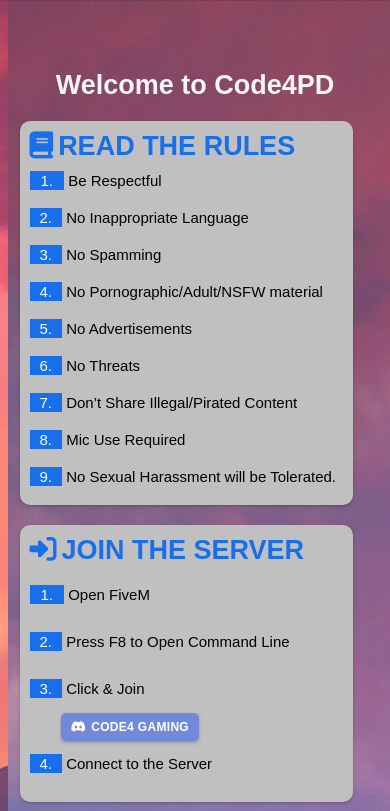
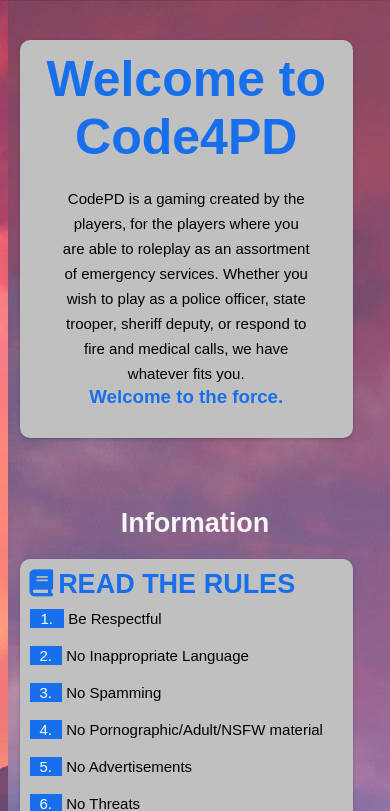
Before and after one commit to MFroyo/Web-Dev-Final-Project, a PHP site: page / in a window 390 px wide. Shown: the part 100-911 px from the top of the page. Run offline with PHP 8.4, Linux system fonts and the light colour scheme; data that the repository does not hold is empty; some libraries are stand-ins or nearby versions; some web fonts are replaced.

Commit message:
Added  and changed some things

```diff
--- a/backend/css/main.css
+++ b/backend/css/main.css
@@ -142,21 +142,43 @@ main h2{
 .section-promo{
 	position: relative;
 	padding: 20px 0px;
-	display: none;
 }
 
 .promo-background{
 	color: white;
-	border-radius: 100px;
+	border-radius: 10px;
 	background-size: cover;
 	width: auto;
-	height: 200px;
+	height: 20%;
 	padding: 10px;
 	background-position: center;
 	background-repeat: no-repeat;
 	background-color: rgba(0, 0, 0, 0.5);
 	box-shadow: rgba(50, 50, 93, 0.25) 0px 2px 5px -1px, rgba(0, 0, 0, 0.3) 0px 1px 3px -1px;
-	background-image: url(../img/promo.png);
+	background-color: #C0C0C0;
+}
+
+.promo-background h2 {
+	font-size: 50px;
+	margin-bottom: 20px;
+	text-align: center;
+	color: #176feb;
+}
+
+.promo-background p {
+	color: black;
+	margin-left:10%;
+	margin-right: 10%;;
+	font-size: 0.75vw;
+	line-height: 25px;
+	text-align: center;
+	font-weight: 500;
+}
+
+.promo-background h3 {
+	margin-bottom: 20px;
+	text-align: center;
+	color: #176feb;
 }
 
 .section-tutorial{
@@ -324,7 +346,7 @@ hr{
 }
 
 
-/* SCREENSHOTS */
+/* SCREENSHOTS
 .screenshots {
 	visibility: hidden;
 	display: none;
@@ -337,14 +359,13 @@ hr{
 	text-align: center;
 }
 
-  /* Position the image container (needed to position the left and right arrows) */
+
 .container {
 	position: relative;
 }
 
-  /* Hide the images by default */
+
 .mySlides {
-	display: none;
 	height: 600px;
 	width: 100%;
 }
@@ -355,12 +376,10 @@ hr{
 	object-fit:fill;
   }
 
-  /* Add a pointer when hovering over the thumbnail images */
 .cursor {
 	cursor: pointer;
 }
 
-  /* Next & previous buttons */
 .prev,.next {
 	cursor: pointer;
 	position: absolute;
@@ -375,18 +394,15 @@ hr{
 	-webkit-user-select: none;
 }
 
-  /* Position the "next button" to the right */
 .next {
 	right: 0;
 	border-radius: 3px 0 0 3px;
 }
 
-  /* On hover, add a black background color with a little bit see-through */
 .prev:hover,.next:hover {
 	background-color: #03a1fc62;
 }
 
-  /* Number text (1/3 etc) */
 .numbertext {
 	color: #f2f2f2;
 	font-size: 12px;
@@ -395,7 +411,6 @@ hr{
 	top: 0;
 }
 
-  /* Container for image text */
 .caption-container {
 	text-align: center;
 	background-color: #222;
@@ -409,21 +424,20 @@ hr{
 	clear: both;
 }
 
-  /* Six columns side by side */
 .column {
 	float: left;
 	height: 200px;
 	width: 16.66%;
 }
 
-  /* Add a transparency effect for thumnbail images */
+
 .demo {
 	opacity: 0.6;
 }
 
 .active,.demo:hover {
 	opacity: 1;
-}
+} */
 
 
 
@@ -445,7 +459,6 @@ hr{
 	flex-wrap: wrap;
 	justify-content: center;
 	gap: 20px;
-	width:
   }
 
   .section-global-stats div {
@@ -544,6 +557,7 @@ footer{
 	padding: 10px;
 	text-align: center;
 	margin-bottom: 1rem;
+	color: whitesmoke;
 }
 
 /* MEDIA PORT, MOBILE*/
@@ -606,6 +620,18 @@ footer{
 	.right {
 		display: none;
 		visibility: hidden;
+	}
+
+	.section-promo{
+		display: flex;
+		align-items: top;
+		flex-direction: column;
+		justify-content: space-between;
+		width: 95%;
+		z-index: -1;
+	}
+	.section-promo p{
+		font-size: 15px;
 	}
 
 	.section-tutorial h2{
@@ -701,11 +727,6 @@ footer{
 		display:none;
 	}
 
-	.section-promo {
-		visibility: hidden;
-		display:none;
-	}
-
 	.dropbtn {
 		visibility: hidden;
 		display: none;
--- a/index.php
+++ b/index.php
@@ -6,6 +6,7 @@
 	<title>Code4 Gaming Community</title>
 	<link rel="stylesheet" href="backend/css/main.css"> <!-- do not touch this, unless you know what u are doing.. -->
 	<link rel="stylesheet" href="backend/css/menu.css">
+	<link rel="stylesheet" href="backend/css/coffee.css">
 	<script src="https://kit.fontawesome.com/af48d48999.js" crossorigin="anonymous"></script>
     <meta property="og:title" content="FivePD Online"> <!-- meta if u send links on discord etc includes this -->
     <meta property="og:description" content="Go patrol or get fired.."> <!-- meta if u send links on discord etc includes this -->
@@ -68,10 +69,16 @@
 	<main>
 			<div class="wrapper">
 				<div class="section-promo">
-					<div class="promo-background"></div>
+					<div class="promo-background">
+					<h2>Welcome to Code4PD</h2>
+					<p>CodePD is a gaming created by the players, for the players where you are able to roleplay as an assortment of emergency services.
+					 Whether you wish to play as a police officer, state trooper, sheriff deputy, or respond to fire and medical calls, we have whatever fits you.
+					</p>
+					<h3>Welcome to the force.</h3>
+					</div>
 				</div>
 				<div class="section-tutorial">
-					<h2>Welcome to Code4PD</h2>
+					<h2>Information</h2>
 					<div class="wrapper-tutorial">
 						<div class="section-tutorial-container">
 							<div class="rtr">
@@ -151,11 +158,11 @@
 					</div>
 				</div>
 
-				<!--SCREENSHOT SLIDESHOW -->
+				<!-- SCREENSHOT SLIDESHOW
 				<div class="screenshots">
 					<h2>Community Screenshots</h2>
 					<div class="container">
-						<!-- Full-width images with number text -->
+						<!-- Full-width images with number text
 						<div class="mySlides">
 							<div class="numbertext">1 / 17</div>
 								<img src="backend/img/gallery/1.png" style="width:100%">
@@ -241,7 +248,7 @@
 								<img src="backend/img/gallery/17.png" style="width:100%">
 						</div>
 
-						<!-- Next and previous buttons -->
+						Next and previous buttons
 						<a class="prev" onclick="plusSlides(-1)">&#10094;</a>
 						<a class="next" onclick="plusSlides(1)">&#10095;</a>
 						</div>
@@ -278,7 +285,8 @@
 					dots[slideIndex-1].className += " active";
 					captionText.innerHTML = dots[slideIndex-1].alt;
 				}
-			</script>
+			</script> -->
+			</div>
 				<!--GLOBAL STATS -->
 				<br>
 				<h2 id = "stats_header">Statistics</h2>
@@ -345,8 +353,8 @@
 			</div>
 	</main>
 	<footer>
-		<div class="wrapper"> <!-- change below requested text </code> -->
-			<p>FivePD Online 2023</p>
+		<div class="footer">
+				<p>Created by Mitchell Froelich and Brendan Harrington</p>
 		</div>
 	</footer>
 </body>
```
